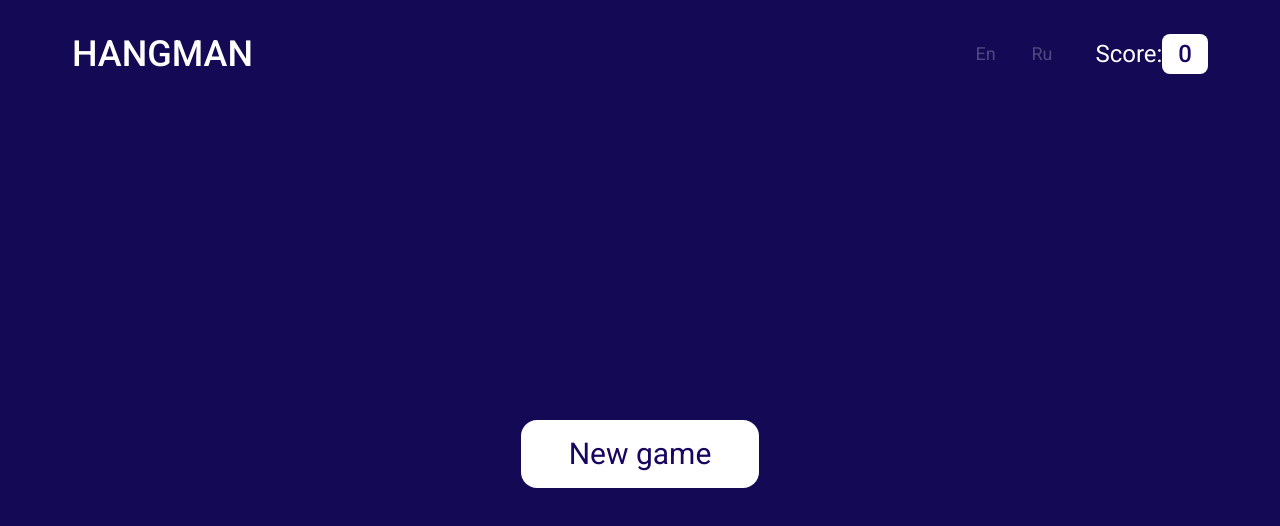
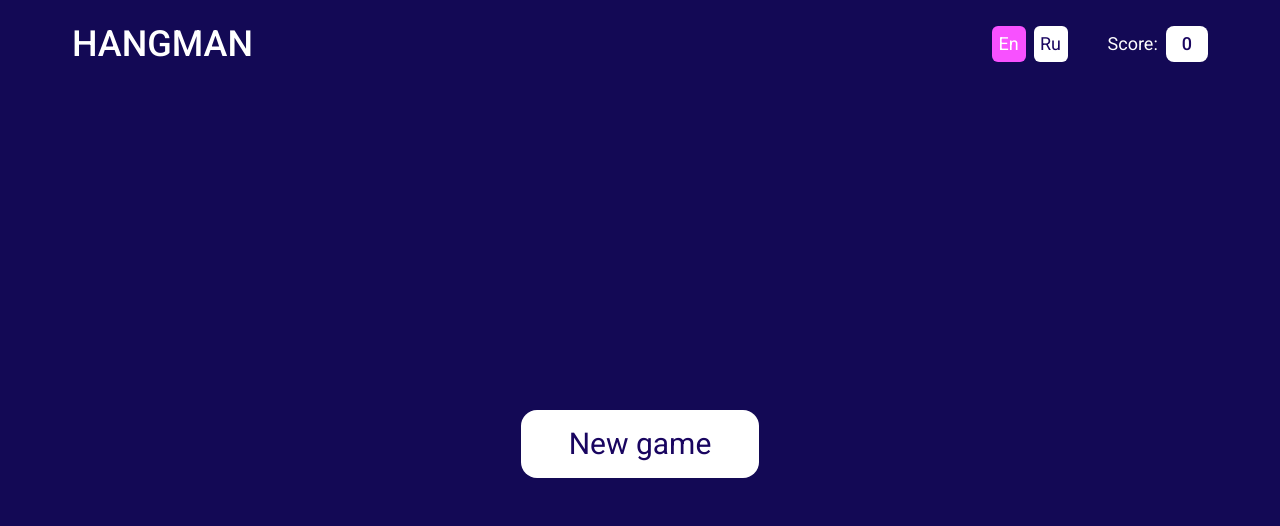
Before and after one commit to K-ost/hangman-game, a React (Vite) app: page / in a window 1280 px wide. Shown: the top 526 px of the page. Built offline with nearby package versions, Linux system fonts and the light colour scheme.

Commit message:
finishing implementation tailwind

```diff
--- a/src/components/Correct.tsx
+++ b/src/components/Correct.tsx
@@ -9,10 +9,10 @@ type CorrectProps = {
 const Correct = ({ handler }: CorrectProps): JSX.Element => {
   return (
     <div>
-      <h2 className="d-flex justify-content-center align-center">
-        Correct <img src={icon} alt="" style={{ width: 34, marginLeft: 10 }} />
-      </h2>
-      <div className="d-flex justify-content-center">
+      <div className="flex justify-center items-center mb-8 text-2xl">
+        Correct <img src={icon} alt="" className="w-[34px] ml-4" />
+      </div>
+      <div className="flex justify-center">
         <Button onClick={handler}>Go next &rarr;</Button>
       </div>
     </div>
--- a/src/components/Header.tsx
+++ b/src/components/Header.tsx
@@ -11,9 +11,11 @@ const Header = (): JSX.Element => {
     <header className="flex items-center mb-8 py-2 lg:mb-16 lg:py-6">
       <h1 className="text-2xl lg:text-4xl uppercase font-medium m-0">Hangman</h1>
       <LangBox />
-      <div className="flex items-center text-2xl">
+      <div className="flex items-center text-lg">
         {t("header.score")}:{" "}
-        <div className="bg-white rounded-lg text-dark font-medium py-1 px-4">{score}</div>
+        <div className="bg-white rounded-lg text-dark font-medium py-1 px-4 ml-2">
+          {score}
+        </div>
       </div>
     </header>
   );
--- a/src/components/Stat.tsx
+++ b/src/components/Stat.tsx
@@ -1,50 +1,35 @@
 import { JSX } from "react";
 import { useAppStore } from "../store/useAppStore";
 import { useTranslation } from "react-i18next";
-
-// const Table = styled.table`
-//   border-collapse: collapse;
-//   margin: 40px auto;
-//   max-width: 700px;
-//   width: 100%;
-//   th,
-//   td {
-//     border: 1px solid var(--color-grey);
-//     padding: 8px 16px;
-//     text-align: left;
-//   }
-//   tfoot td {
-//     font-weight: 500;
-//     font-size: 18px;
-//   }
-// `;
 
 const Stat = (): JSX.Element => {
   const { questions, score } = useAppStore();
   const { t } = useTranslation();
 
   return (
-    <table>
+    <table className="w-full mx-auto my-8 max-w-[700px]">
       <thead>
         <tr>
-          <th>{t("stat.question")}</th>
-          <th>{t("stat.mistakes")}</th>
-          <th>{t("stat.score")}</th>
+          <th className="border py-2 px-4">{t("stat.question")}</th>
+          <th className="border py-2 px-4">{t("stat.mistakes")}</th>
+          <th className="border py-2 px-4">{t("stat.score")}</th>
         </tr>
       </thead>
       <tbody>
         {questions.map((question, index) => (
           <tr key={index}>
-            <td>{question.word}</td>
-            <td>{question.mistakes}</td>
-            <td>-</td>
+            <td className="border py-2 px-4">{question.word}</td>
+            <td className="border py-2 px-4">{question.mistakes}</td>
+            <td className="border py-2 px-4">-</td>
           </tr>
         ))}
       </tbody>
       <tfoot>
         <tr>
-          <td colSpan={2}>{t("stat.total")}:</td>
-          <td>{score}</td>
+          <td className="border py-2 px-4 text-xl font-medium" colSpan={2}>
+            {t("stat.total")}:
+          </td>
+          <td className="border py-2 px-4 text-xl font-medium">{score}</td>
         </tr>
       </tfoot>
     </table>
--- a/src/screens/Over.tsx
+++ b/src/screens/Over.tsx
@@ -2,12 +2,13 @@ import { JSX } from "react";
 import NewGameBtn from "../components/NewGameBtn";
 import Stat from "../components/Stat";
 import { useTranslation } from "react-i18next";
+import Title from "../ui/Title";
 
 const OverScreen = (): JSX.Element => {
   const { t } = useTranslation();
   return (
     <div>
-      <h1>{t("screen.over.title")}</h1>
+      <Title>{t("screen.over.title")}</Title>
       <div className="text-center">
         <NewGameBtn />
       </div>
--- a/src/screens/Win.tsx
+++ b/src/screens/Win.tsx
@@ -2,12 +2,13 @@ import { JSX } from "react";
 import NewGameBtn from "../components/NewGameBtn";
 import Stat from "../components/Stat";
 import { useTranslation } from "react-i18next";
+import Title from "../ui/Title";
 
 const WinScreen = (): JSX.Element => {
   const { t } = useTranslation();
   return (
     <div>
-      <h1>{t("screen.win.title")}</h1>
+      <Title>{t("screen.win.title")}</Title>
       <div className="text-center">
         <NewGameBtn />
       </div>
--- a/src/ui/LangBox.tsx
+++ b/src/ui/LangBox.tsx
@@ -1,29 +1,31 @@
 import { JSX } from "react";
 import { useAppStore } from "../store/useAppStore";
+import { LangType } from "../types";
 
 const LangBox = (): JSX.Element => {
   const { lang, setLang, screen } = useAppStore();
-  const isOpacity = screen === "game" ? "100" : "25";
-  const isBefore = screen === "game" ? "block" : "none";
-  const btnClass = `color-dark rounded-md w-[32px] mr-2 text-lg py-4 px-6`;
+  const isOpacity = screen === "game" ? "25" : "100";
+  const isBefore = screen === "game" ? "block" : "hidden";
+  const btnClass = `bg-pink color-dark rounded-md w-[34px] mr-2 text-lg py-1 px-0 cursor-pointer`;
+
+  const bgColorClass = (language: LangType): string =>
+    lang === language ? "bg-pink text-white" : "bg-white text-dark";
 
   return (
     <div
-      className={`ml-auto mr-8 relative opacity-${isOpacity} before:rounded-md before:top-0 before:right-0 before:left-0 before:bottom-0 before:z-10 before:absolute before:${isBefore}`}
+      className={`ml-auto mr-2 lg:mr-8 relative opacity-${isOpacity} before:rounded-md before:top-0 before:right-0 before:left-0 before:bottom-0 before:z-10 before:absolute before:${isBefore}`}
     >
       <button
         onClick={() => setLang("en")}
         disabled={lang === "en"}
-        className={btnClass}
-        // $active={lang === "en"}
+        className={`${btnClass} ${bgColorClass("en")}`}
       >
         En
       </button>
       <button
         onClick={() => setLang("ru")}
         disabled={lang === "ru"}
-        className={btnClass}
-        // $active={lang === "ru"}
+        className={`${btnClass} ${bgColorClass("ru")}`}
       >
         Ru
       </button>
```
